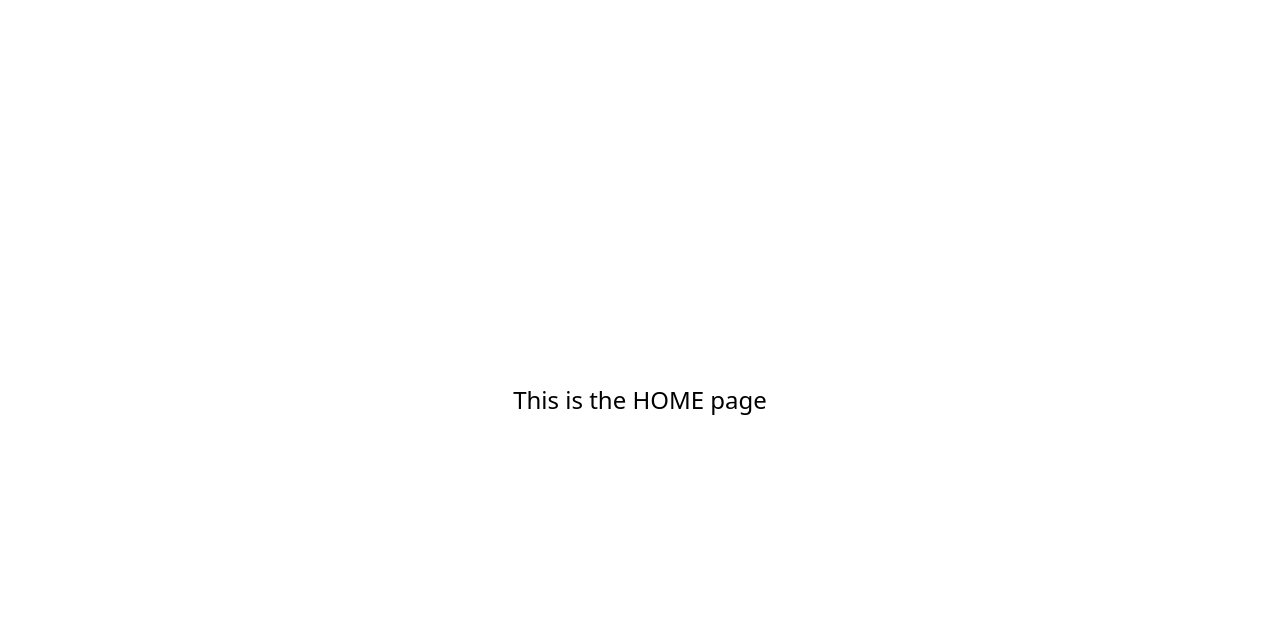
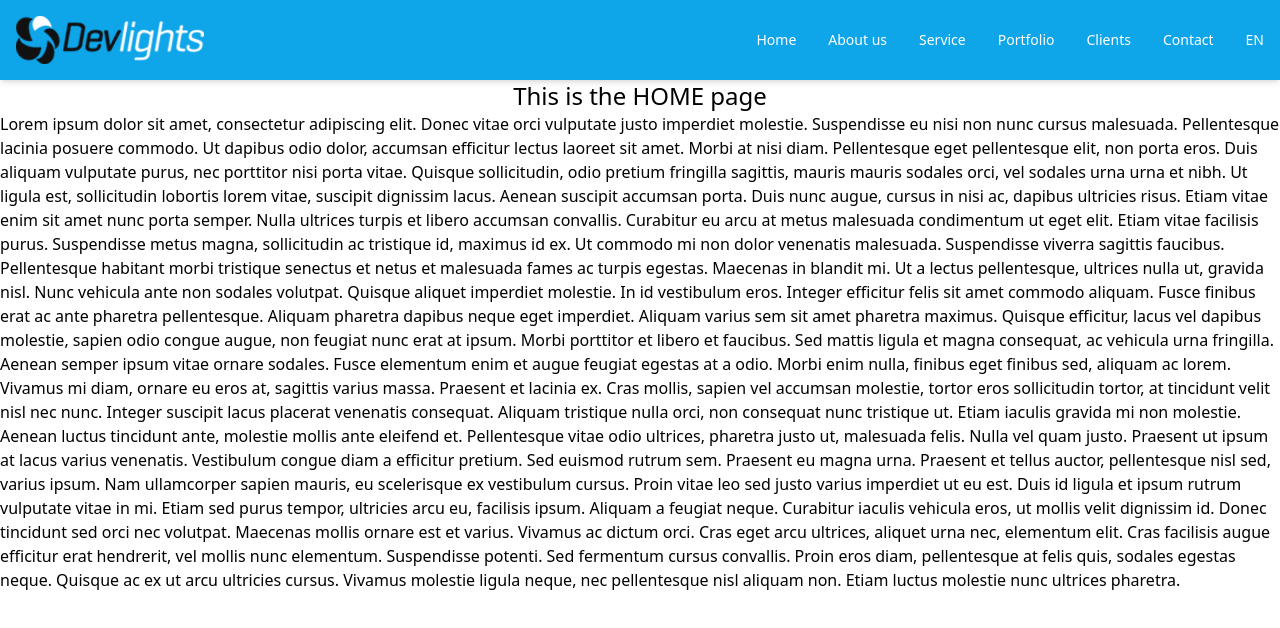
Before and after one commit to ignacioLiotti/test-1441654, a Next.js app: page / in a window 1280 px wide. Shown: the top 628 px of the page. Built offline with nearby package versions, Linux system fonts and the light colour scheme.

Commit message:
Implemented Navbar base layout and behavior

```diff
--- a/components/Layout.js
+++ b/components/Layout.js
@@ -1,13 +1,15 @@
 import React from 'react'
 import Head from 'next/head'
+import Navbar from './Navbar'
 
 function Layout({ children }) {
     return (
         <>
+            <Navbar />
             <Head>
                 <link rel="icon" href="/favicon.png" />
             </Head>
-            <div className='h-screen w-full'>{children}</div>
+            <div className='flex-grow pt-16 md:pt-20'>{children}</div>
         </>
     )
 }
--- /dev/null
+++ b/components/Navbar.js
@@ -0,0 +1,88 @@
+import React, { useState } from 'react'
+
+function Navbar() {
+    const [openMenu, setOpenMenu] = useState(false)
+
+    const onMenuPress = () => {
+        setOpenMenu(!openMenu)
+    }
+
+    return (
+        <nav className={`fixed w-full h-16 md:h-20 bg-sky-500 border-b-sky-200 flex flex-row items-center justify-between shadow-md`}>
+            {/* TODO: add transparent background as default and gradient brackground when scrolling down*/}
+            <div className='flex flex-row items-center justify-between w-full p-4'>
+                <img className='h-9 md:h-12 object-contain' src='/images/logo.png' alt='devlights logo' />
+                {!openMenu && (
+                    <button className='md:hidden' onClick={onMenuPress}>
+                        <svg xmlns="http://www.w3.org/2000/svg" className="h-8 w-8 text-white" fill="none" viewBox="0 0 24 24" stroke="currentColor" strokeWidth={2}>
+                            <path strokeLinecap="round" strokeLinejoin="round" d="M4 6h16M4 12h16M4 18h16" />
+                        </svg>
+                    </button>
+                )}
+            </div>
+            <div className='hidden md:block'>
+                <ul className='flex flex-row items-center justify-end'>
+                    {/* TODO: add the indicator for the current section as an underline*/}
+                    <li>
+                        <a className='block whitespace-nowrap w-auto py-5 px-4 text-sm md:text-md text-white font-sans' href="/#">Home</a>
+                    </li>
+                    <li>
+                        <a className='block whitespace-nowrap w-auto py-5 px-4 text-sm md:text-md text-white font-sans' href="/#">About us</a>
+                    </li>
+                    <li>
+                        <a className='block whitespace-nowrap w-auto py-5 px-4 text-sm md:text-md text-white font-sans' href="/#">Service</a>
+                    </li>
+                    <li>
+                        <a className='block whitespace-nowrap w-auto py-5 px-4 text-sm md:text-md text-white font-sans' href="/#">Portfolio</a>
+                    </li>
+                    <li>
+                        <a className='block whitespace-nowrap w-auto py-5 px-4 text-sm md:text-md text-white font-sans' href="/#">Clients</a>
+                    </li>
+                    <li>
+                        <a className='block whitespace-nowrap w-auto py-5 px-4 text-sm md:text-md text-white font-sans' href="/#">Contact</a>
+                    </li>
+                    {/* TODO: this is a dropdown component that switches languages */}
+                    <li>
+                        <span className='block whitespace-nowrap w-auto py-5 px-4 text-sm md:text-md text-white font-sans'>EN</span>
+                    </li>
+                </ul>
+            </div>
+            {/* TODO: match the colors of the mobile drawer menu with the live version of the website */}
+            <div className={`fixed md:hidden z-10 h-screen w-full bg-black bg-opacity-30 top-0 transition-all ease-in-out duration-500 ${openMenu ? 'opacity-100' : 'opacity-0'}`}>
+                <div className={`w-80 bg-sky-900 h-full pt-2 % transition-all ease-in-out duration-500 ${openMenu ? '-translate-x-0' : '-translate-x-80'}`}>
+                    <ul className='flex flex-col items-start justify-end w-full'>
+                        <li className='w-2/3'>
+                            <a className='block whitespace-nowrap py-5 px-4 text-sm md:text-md text-white font-sans' href="/#">Home</a>
+                        </li>
+                        <li className='w-2/3'>
+                            <a className='block whitespace-nowrap py-5 px-4 text-sm md:text-md text-white font-sans' href="/#">About us</a>
+                        </li>
+                        <li className='w-2/3'>
+                            <a className='block whitespace-nowrap py-5 px-4 text-sm md:text-md text-white font-sans' href="/#">Service</a>
+                        </li>
+                        <li className='w-2/3'>
+                            <a className='block whitespace-nowrap py-5 px-4 text-sm md:text-md text-white font-sans' href="/#">Portfolio</a>
+                        </li>
+                        <li className='w-2/3'>
+                            <a className='block whitespace-nowrap py-5 px-4 text-sm md:text-md text-white font-sans' href="/#">Clients</a>
+                        </li>
+                        <li className='w-2/3'>
+                            <a className='block whitespace-nowrap py-5 px-4 text-sm md:text-md text-white font-sans' href="/#">Contact</a>
+                        </li>
+                        {/* TODO: this is a dropdown component that switches languages */}
+                        <li className='w-2/3'>
+                            <span className='block whitespace-nowrap py-5 px-4 text-sm md:text-md text-white font-sans'>EN</span>
+                        </li>
+                    </ul>
+                </div>
+                <button className='md:hidden absolute top-0 right-0' onClick={onMenuPress} >
+                    <svg xmlns="http://www.w3.org/2000/svg" className="h-8 w-8 m-4 text-white" fill="none" viewBox="0 0 24 24" stroke="currentColor" stroke-width="4">
+                        <path stroke-linecap="round" stroke-linejoin="round" d="M6 18L18 6M6 6l12 12" />
+                    </svg>
+                </button>
+            </div>
+        </nav>
+    )
+}
+
+export default Navbar
--- a/pages/index.js
+++ b/pages/index.js
@@ -3,7 +3,7 @@ import Image from 'next/image'
 
 export default function Home() {
   return (
-    <div className='flex flex-col items-center justify-center h-full'>
+    <div className='flex flex-col items-center justify-center'>
       <Head>
         <title>Devlights - Home</title>
         <meta name="description" content="We are a company dedicated to provide technological solutions. In Devlights, we truly understand the idea that there are no two companies alike, and that each one has its own unique needs." />
@@ -11,6 +11,17 @@ export default function Home() {
       </Head>
 
       <h1 className='text-2xl'>This is the HOME page</h1>
+      <p>Lorem ipsum dolor sit amet, consectetur adipiscing elit. Donec vitae orci vulputate justo imperdiet molestie. Suspendisse eu nisi non nunc cursus malesuada. Pellentesque lacinia posuere commodo. Ut dapibus odio dolor, accumsan efficitur lectus laoreet sit amet. Morbi at nisi diam. Pellentesque eget pellentesque elit, non porta eros. Duis aliquam vulputate purus, nec porttitor nisi porta vitae. Quisque sollicitudin, odio pretium fringilla sagittis, mauris mauris sodales orci, vel sodales urna urna et nibh.
+
+        Ut ligula est, sollicitudin lobortis lorem vitae, suscipit dignissim lacus. Aenean suscipit accumsan porta. Duis nunc augue, cursus in nisi ac, dapibus ultricies risus. Etiam vitae enim sit amet nunc porta semper. Nulla ultrices turpis et libero accumsan convallis. Curabitur eu arcu at metus malesuada condimentum ut eget elit. Etiam vitae facilisis purus. Suspendisse metus magna, sollicitudin ac tristique id, maximus id ex. Ut commodo mi non dolor venenatis malesuada. Suspendisse viverra sagittis faucibus.
+
+        Pellentesque habitant morbi tristique senectus et netus et malesuada fames ac turpis egestas. Maecenas in blandit mi. Ut a lectus pellentesque, ultrices nulla ut, gravida nisl. Nunc vehicula ante non sodales volutpat. Quisque aliquet imperdiet molestie. In id vestibulum eros. Integer efficitur felis sit amet commodo aliquam. Fusce finibus erat ac ante pharetra pellentesque. Aliquam pharetra dapibus neque eget imperdiet. Aliquam varius sem sit amet pharetra maximus. Quisque efficitur, lacus vel dapibus molestie, sapien odio congue augue, non feugiat nunc erat at ipsum. Morbi porttitor et libero et faucibus. Sed mattis ligula et magna consequat, ac vehicula urna fringilla. Aenean semper ipsum vitae ornare sodales.
+
+        Fusce elementum enim et augue feugiat egestas at a odio. Morbi enim nulla, finibus eget finibus sed, aliquam ac lorem. Vivamus mi diam, ornare eu eros at, sagittis varius massa. Praesent et lacinia ex. Cras mollis, sapien vel accumsan molestie, tortor eros sollicitudin tortor, at tincidunt velit nisl nec nunc. Integer suscipit lacus placerat venenatis consequat. Aliquam tristique nulla orci, non consequat nunc tristique ut. Etiam iaculis gravida mi non molestie. Aenean luctus tincidunt ante, molestie mollis ante eleifend et. Pellentesque vitae odio ultrices, pharetra justo ut, malesuada felis. Nulla vel quam justo. Praesent ut ipsum at lacus varius venenatis. Vestibulum congue diam a efficitur pretium.
+
+        Sed euismod rutrum sem. Praesent eu magna urna. Praesent et tellus auctor, pellentesque nisl sed, varius ipsum. Nam ullamcorper sapien mauris, eu scelerisque ex vestibulum cursus. Proin vitae leo sed justo varius imperdiet ut eu est. Duis id ligula et ipsum rutrum vulputate vitae in mi. Etiam sed purus tempor, ultricies arcu eu, facilisis ipsum. Aliquam a feugiat neque. Curabitur iaculis vehicula eros, ut mollis velit dignissim id. Donec tincidunt sed orci nec volutpat. Maecenas mollis ornare est et varius. Vivamus ac dictum orci.
+
+        Cras eget arcu ultrices, aliquet urna nec, elementum elit. Cras facilisis augue efficitur erat hendrerit, vel mollis nunc elementum. Suspendisse potenti. Sed fermentum cursus convallis. Proin eros diam, pellentesque at felis quis, sodales egestas neque. Quisque ac ex ut arcu ultricies cursus. Vivamus molestie ligula neque, nec pellentesque nisl aliquam non. Etiam luctus molestie nunc ultrices pharetra.</p>
     </div>
   )
 }
```
